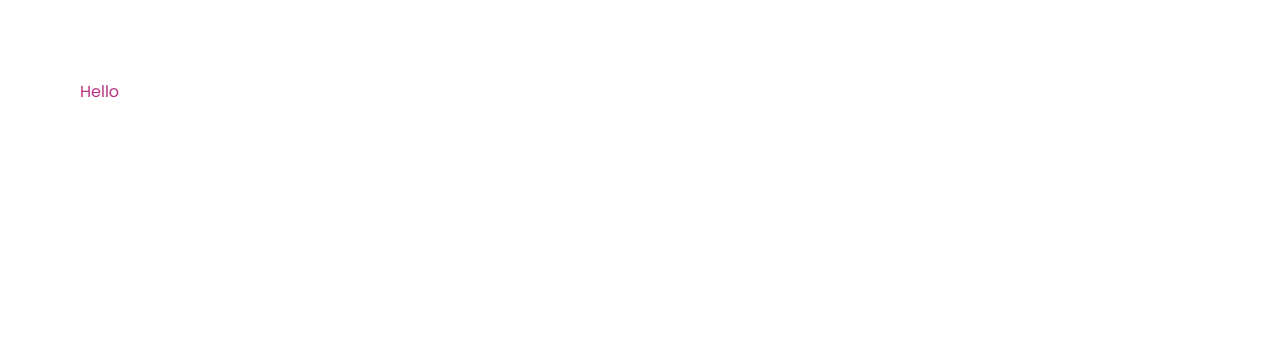
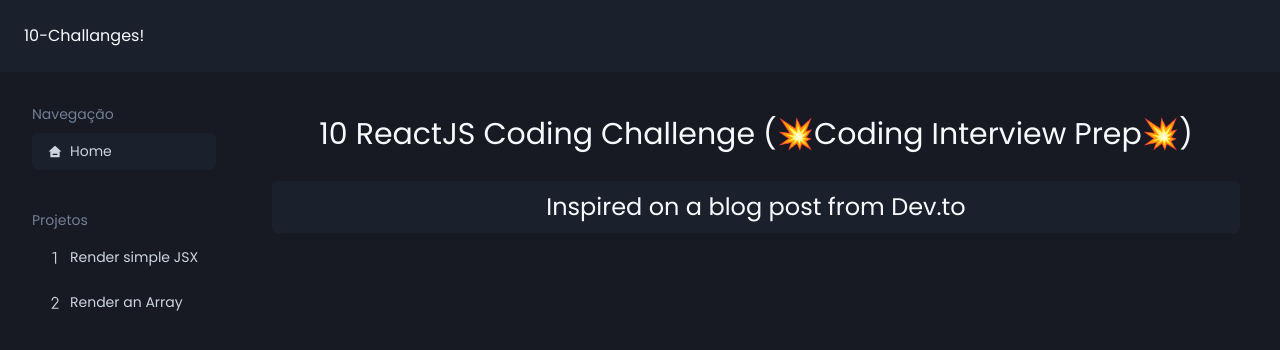
Before and after one commit to andersonsoa/react-ten-challenges, a Next.js app: page / in a window 1280 px wide. Shown: the top 350 px of the page. Built offline with nearby package versions, Linux system fonts and the light colour scheme.

Commit message:
so far so good

```diff
--- a/package.json
+++ b/package.json
@@ -14,7 +14,8 @@
     "framer-motion": "^5.5.5",
     "next": "12.0.7",
     "react": "17.0.2",
-    "react-dom": "17.0.2"
+    "react-dom": "17.0.2",
+    "react-icons": "^4.3.1"
   },
   "devDependencies": {
     "@types/node": "17.0.8",
--- /dev/null
+++ b/src/components/Article.tsx
@@ -0,0 +1,29 @@
+import { HTMLMotionProps, motion } from "framer-motion";
+import { chakra, HTMLChakraProps } from "@chakra-ui/react";
+
+type Merge<P, T> = Omit<P, keyof T> & T;
+
+type MotionBoxProps = Merge<HTMLChakraProps<"div">, HTMLMotionProps<"div">>;
+
+export const MotionBox: React.FC<MotionBoxProps> = motion(chakra.div);
+
+export const Article: React.FC = ({ children }) => {
+  const variants = {
+    hidden: { opacity: 0, y: 30 },
+    visible: { opacity: 1, y: 0 },
+    exit: { opacity: 0, y: 30 },
+  };
+
+  return (
+    <MotionBox
+      variants={variants}
+      initial="hidden"
+      animate="visible"
+      exit="exit"
+      transition={{ duration: 0.5 }}
+      h="full"
+    >
+      {children}
+    </MotionBox>
+  );
+};
--- /dev/null
+++ b/src/components/Header.tsx
@@ -0,0 +1,11 @@
+import { Box, Flex, Text } from "@chakra-ui/react";
+
+export const Header: React.FC = () => {
+  return (
+    <Box as="header" bg="gray.800">
+      <Flex w="100%" my="6" maxW={1480} mx="auto" px="6">
+        <Text>10-Challanges!</Text>
+      </Flex>
+    </Box>
+  );
+};
--- /dev/null
+++ b/src/components/Layout.tsx
@@ -0,0 +1,50 @@
+import { Box, Flex } from "@chakra-ui/react";
+import { Header } from "./Header";
+import { SidebarContainer, SidebarItem } from "./Menu";
+
+import { RiHome3Fill, RiNumber1, RiNumber2 } from "react-icons/ri";
+import { useRouter } from "next/router";
+
+export const Layout: React.FC = ({ children }) => {
+  const router = useRouter();
+  const { asPath } = router;
+
+  const routes = [
+    { text: "Render simple JSX", path: "/projetos/1", icon: RiNumber1 },
+    { text: "Render an Array", path: "/projetos/2", icon: RiNumber2 },
+  ];
+
+  return (
+    <Flex direction="column" h="100vh">
+      <Header />
+
+      <Flex w="100%" my="6" maxW={1480} mx="auto" px="6" gap="8" h="100%">
+        <Box w={200}>
+          <SidebarContainer title="Navegação">
+            <SidebarItem
+              href="/"
+              text="Home"
+              icon={RiHome3Fill}
+              active={asPath === "/"}
+            />
+          </SidebarContainer>
+
+          <SidebarContainer title="Projetos">
+            {routes.map((route) => (
+              <SidebarItem
+                key={route.path}
+                href={route.path}
+                text={route.text}
+                icon={route.icon}
+                active={asPath === route.path}
+              />
+            ))}
+          </SidebarContainer>
+        </Box>
+        <Box flex="1" p="4" overflow="hidden">
+          {children}
+        </Box>
+      </Flex>
+    </Flex>
+  );
+};
--- /dev/null
+++ b/src/components/Menu.tsx
@@ -0,0 +1,61 @@
+import NextLink, { LinkProps } from "next/link";
+import React from "react";
+import { IconType } from "react-icons";
+import { RiArrowRightLine } from "react-icons/ri";
+import { Box, Icon, Stack, Text, Flex } from "@chakra-ui/react";
+
+interface SidebarContainerProps {
+  title: string;
+}
+
+export const SidebarContainer: React.FC<SidebarContainerProps> = ({
+  children,
+  title,
+}) => {
+  return (
+    <Box mb="6" p="2">
+      <Text color="gray.500" fontSize="sm" mb="2">
+        {title}
+      </Text>
+      <Stack>{children}</Stack>
+    </Box>
+  );
+};
+
+interface SidebarItemProps extends LinkProps {
+  text: string;
+  path?: string;
+  active?: boolean;
+  icon: IconType;
+}
+
+export const SidebarItem: React.FC<SidebarItemProps> = ({
+  href,
+  text,
+  active,
+  icon,
+}) => {
+  return (
+    <NextLink href={href}>
+      <Flex
+        alignItems="center"
+        gap="2"
+        py="2"
+        px="4"
+        borderRadius="md"
+        cursor="pointer"
+        color="gray.300"
+        bg={active ? "gray.800" : "transparent"}
+        _hover={{
+          bg: "gray.800",
+          color: "pink.300",
+        }}
+      >
+        <Icon as={icon} fontSize="sm" />
+        <Text flex="1" fontSize="sm">
+          {text}
+        </Text>
+      </Flex>
+    </NextLink>
+  );
+};
--- a/src/pages/_app.tsx
+++ b/src/pages/_app.tsx
@@ -1,11 +1,17 @@
 import { ChakraProvider } from "@chakra-ui/react";
+import { AnimatePresence } from "framer-motion";
 import type { AppProps } from "next/app";
+import { Layout } from "../components/Layout";
 import { theme } from "../styles/theme";
 
 function MyApp({ Component, pageProps }: AppProps) {
   return (
     <ChakraProvider theme={theme}>
-      <Component {...pageProps} />
+      <Layout>
+        <AnimatePresence exitBeforeEnter initial={true}>
+          <Component {...pageProps} />
+        </AnimatePresence>
+      </Layout>
     </ChakraProvider>
   );
 }
--- a/src/pages/index.tsx
+++ b/src/pages/index.tsx
@@ -1,11 +1,25 @@
-import { Box, Text } from "@chakra-ui/react";
+import { Box, Flex, Text } from "@chakra-ui/react";
 import type { NextPage } from "next";
+import { Article } from "../components/Article";
 
 const Home: NextPage = () => {
   return (
-    <Box p="20">
-      <Text color="pink.600">Hello</Text>
-    </Box>
+    <Article>
+      <Box>
+        <Text as="h1" fontSize="3xl" align="center">
+          10 ReactJS Coding Challenge (💥Coding Interview Prep💥)
+        </Text>
+
+        <Box p="2" borderRadius="md" bg="gray.800" my="6">
+          <Text as="h2" fontSize="2xl" align="center">
+            Inspired on a blog post from{" "}
+            <a href="https://dev.to/frontendengineer/10-reactjs-coding-exercises-with-codepen-exercise-and-solution--22k7?signin=true">
+              Dev.to
+            </a>{" "}
+          </Text>
+        </Box>
+      </Box>
+    </Article>
   );
 };
 
--- a/src/styles/theme.ts
+++ b/src/styles/theme.ts
@@ -6,4 +6,12 @@ export const theme = extendTheme({
     heading: "'Poppins', serif",
     mono: "Menlo, monospace",
   },
+  styles: {
+    global: {
+      body: {
+        bg: "gray.900",
+        color: "gray.50",
+      },
+    },
+  },
 });
```
Also changed, not shown: src/pages/projetos/1.tsx (added, +15 -0 lines), src/pages/projetos/2.tsx (added, +15 -0 lines), 2 other files (tests, documents, lock files or other folders).
